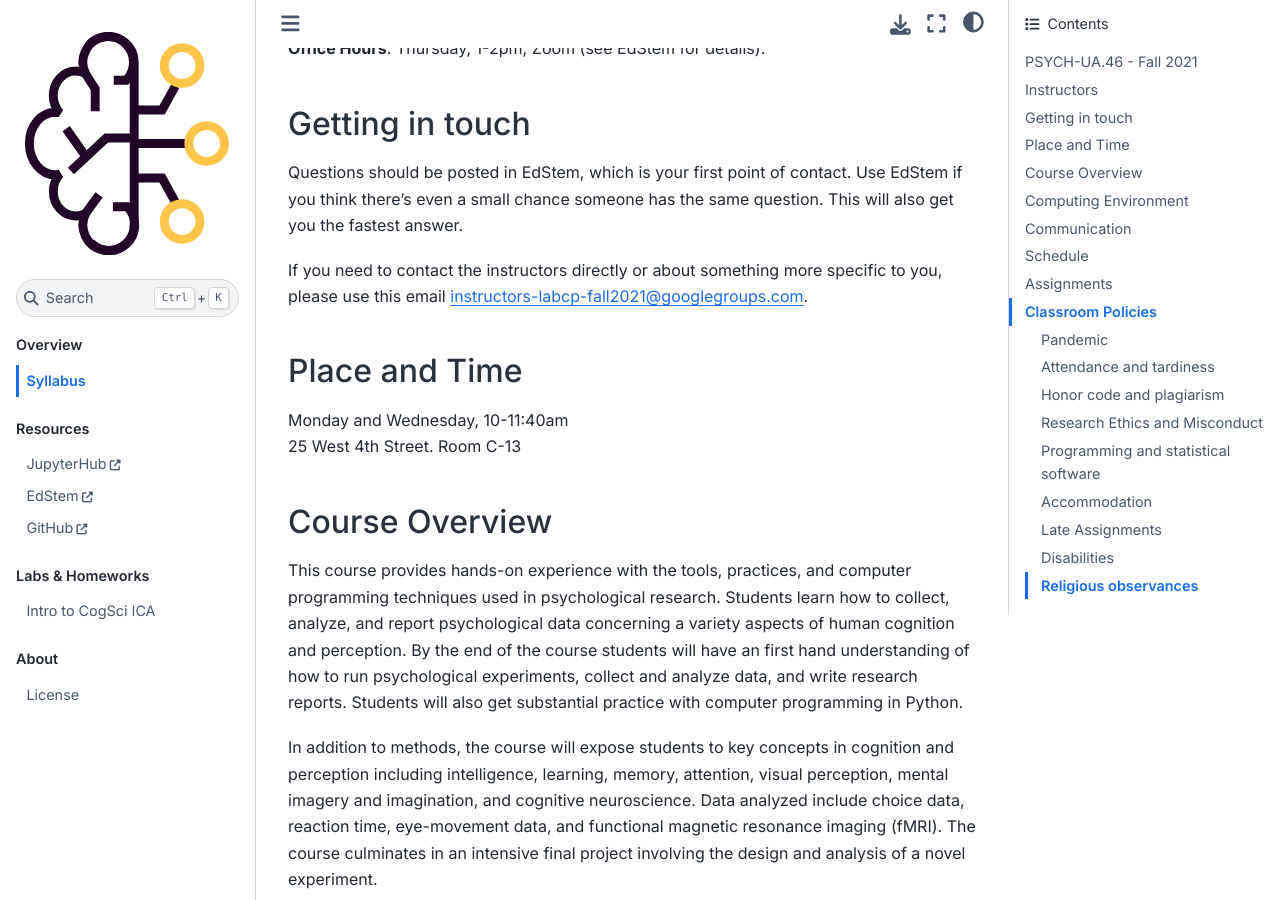
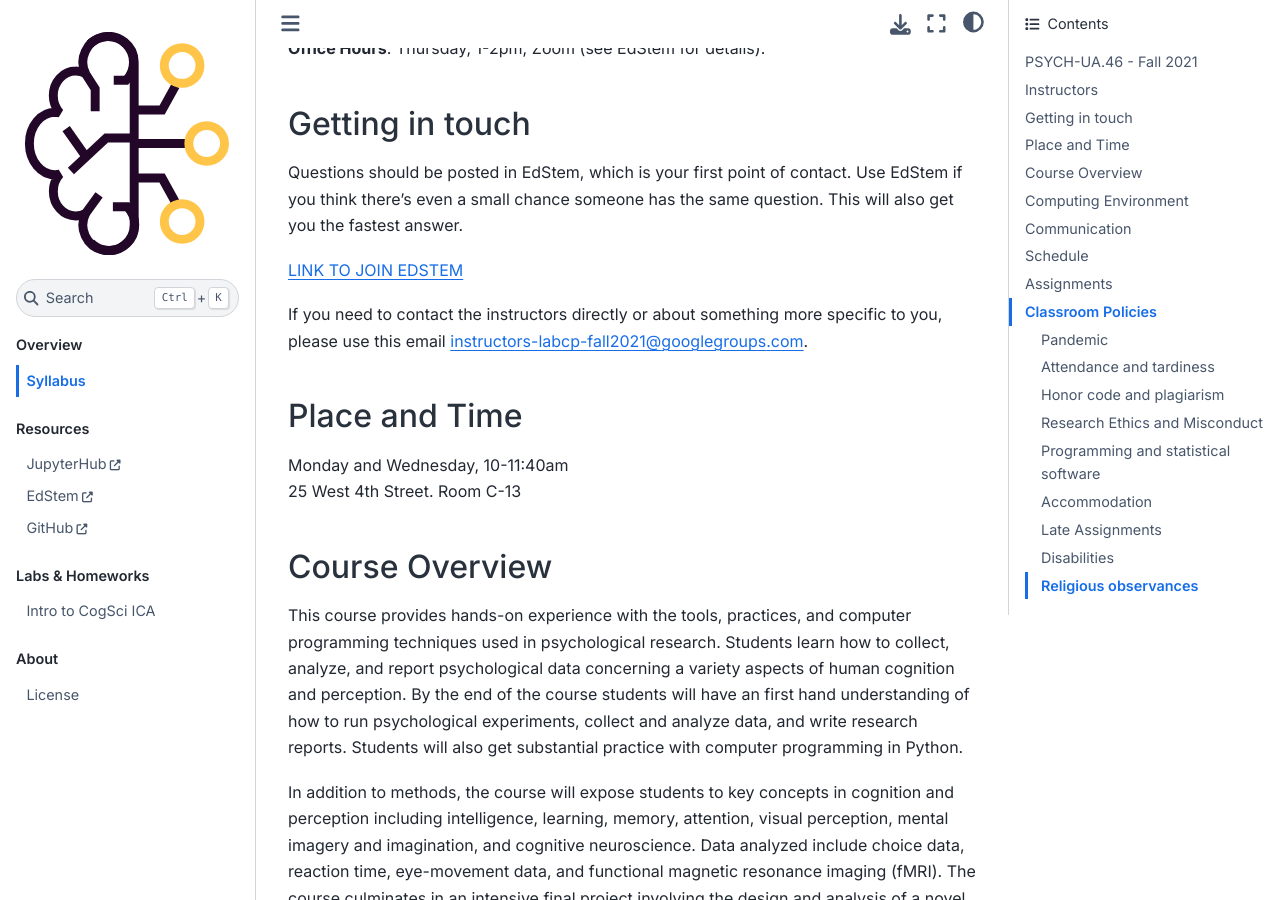
Before and after one commit to brendenlake/lab-cognition-perception, a Jupyter Book: the page built from course-content/syllabus.md, in a window 1280 px wide and 900 px high, scrolled down 484 px. Built offline with Jupyter Book 1.0.4 settings and Sphinx 7.4.7 and the Sphinx Book theme 1.1.4, drawn with Linux system fonts in a browser that asks for light colours; pages that are not in the unit, such as notebooks, are missing from menus.

```diff
--- a/course-content/syllabus.md
+++ b/course-content/syllabus.md
@@ -17,6 +17,8 @@
 
 ### Getting in touch
 Questions should be posted in EdStem, which is your first point of contact. Use EdStem if you think there's even a small chance someone has the same question. This will also get you the fastest answer.<br>
+
+[LINK TO JOIN EDSTEM](https://edstem.org/us/join/MvmwM8)<br>
 
 If you need to contact the instructors directly or about something more specific to you, please use this email [instructors-labcp-fall2021@googlegroups.com](mailto:instructors-labcp-fall2021@googlegroups.com).
 
```
Also changed, not shown: 3 other files.
